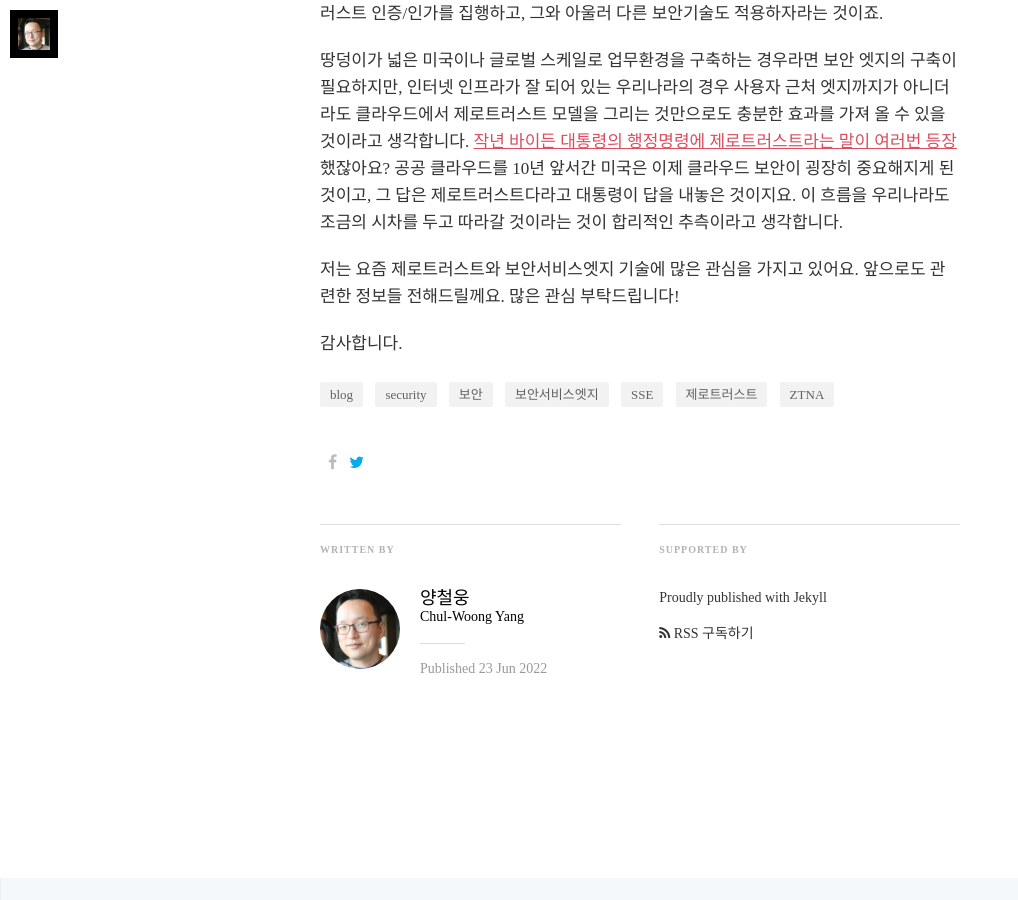
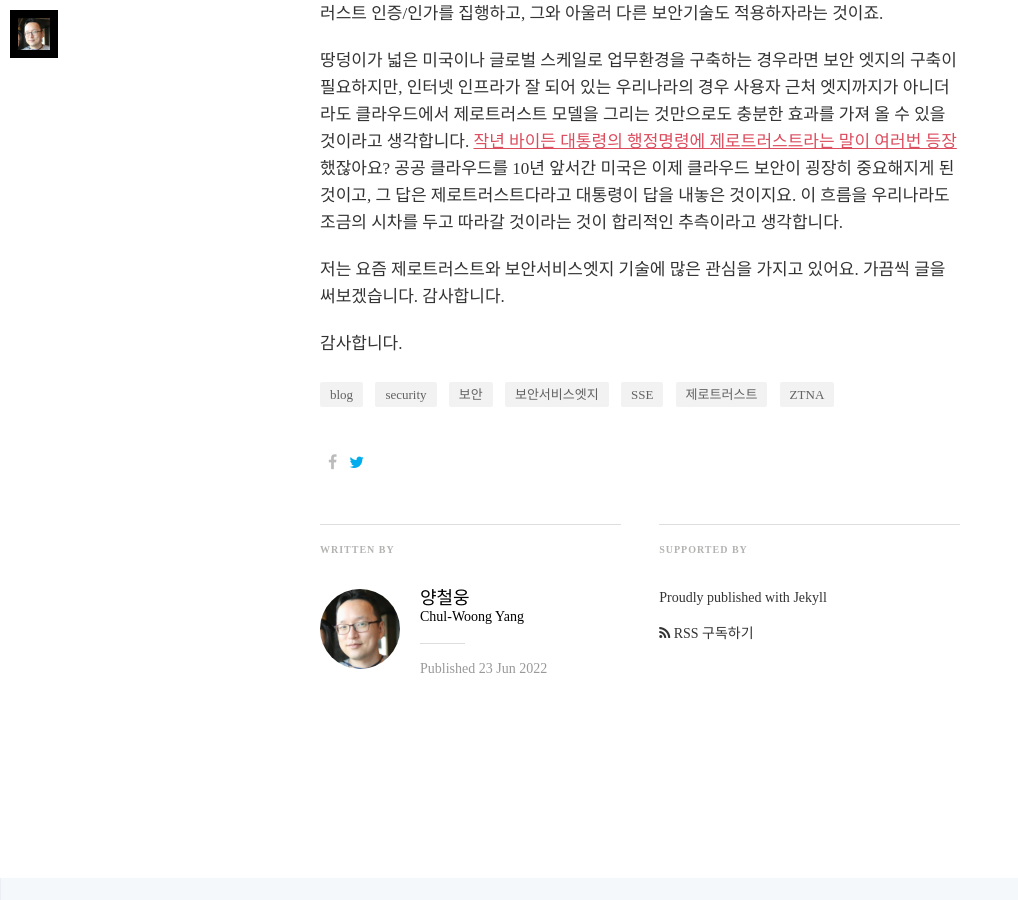
Before and after one commit to cwyang/cwyang.github.io, a Jekyll site: the page built from _posts/2022-06-23-secure-service-edge.markdown, in a window 1280 px wide and 900 px high, scrolled down 2406 px. Shown: the whole window, without its empty margins (0-1018 px from the left). Built offline with Jekyll 4.4.1, drawn with Linux system fonts in a browser that asks for light colours; nearby versions of some CDN libraries; some web fonts are replaced; the table of contents is made by our own code.

Commit message:
some fix

```diff
--- a/_posts/2022-06-23-secure-service-edge.markdown
+++ b/_posts/2022-06-23-secure-service-edge.markdown
@@ -39,6 +39,7 @@ header-img: /assets/images/sse-unsplash.jpg
 
 땅덩이가 넓은 미국이나 글로벌 스케일로 업무환경을 구축하는 경우라면 보안 엣지의 구축이 필요하지만, 인터넷 인프라가 잘 되어 있는 우리나라의 경우 사용자 근처 엣지까지가 아니더라도 클라우드에서 제로트러스트 모델을 그리는 것만으로도 충분한 효과를 가져 올 수 있을 것이라고 생각합니다. [작년 바이든 대통령의 행정명령에 제로트러스트라는 말이 여러번 등장](https://www.whitehouse.gov/briefing-room/presidential-actions/2021/05/12/executive-order-on-improving-the-nations-cybersecurity/#:~:text=Zero%20Trust)했잖아요? 공공 클라우드를 10년 앞서간 미국은 이제 클라우드 보안이 굉장히 중요해지게 된 것이고, 그 답은 제로트러스트다라고 대통령이 답을 내놓은 것이지요. 이 흐름을 우리나라도 조금의 시차를 두고 따라갈 것이라는 것이 합리적인 추측이라고 생각합니다.
 
-저는 요즘 제로트러스트와 보안서비스엣지 기술에 많은 관심을 가지고 있어요. 앞으로도 관련한 정보들 전해드릴께요. 많은 관심 부탁드립니다!
+저는 요즘 제로트러스트와 보안서비스엣지 기술에 많은 관심을 가지고 있어요.
+가끔씩 글을 써보겠습니다. 감사합니다.
 
 감사합니다.
```
